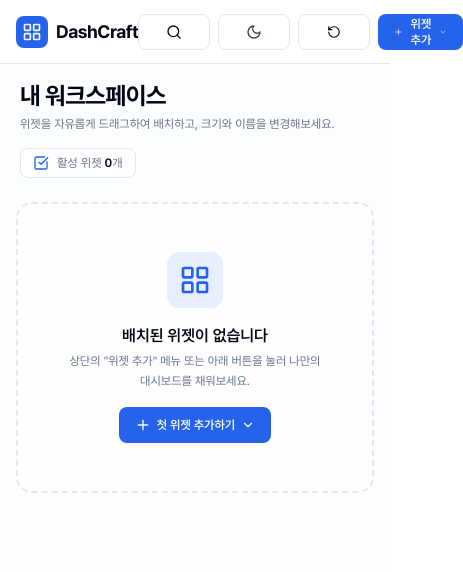
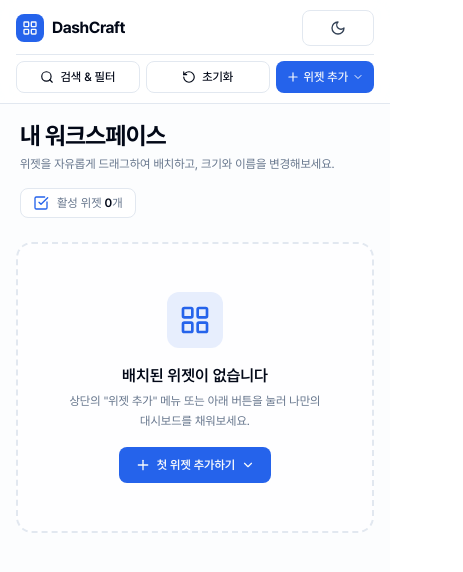
Before and after one commit to jaywai-lee/DashCraft, a Next.js app: page /dashboard in a window 390 px wide. Shown: the top 572 px of the page, 463 px wide, since content can reach past the window. Built offline with nearby package versions, Linux system fonts and the light colour scheme.

Commit message:
refactor: 반응형 헤더 2행 레이아웃, 모달/스켈레톤 Layout Shift 및 DnD 키보드 오작동 수정 (#32)

```diff
--- a/src/app/dashboard/page.tsx
+++ b/src/app/dashboard/page.tsx
@@ -61,48 +61,65 @@ export default function DashboardPage() {
 
   return (
     <div className="min-h-screen bg-muted/20 text-foreground flex flex-col">
-      <header className="border-b bg-background/80 backdrop-blur-md sticky top-0 z-40 px-4 sm:px-6 h-16 flex items-center justify-between">
+      <header className="border-b bg-background/80 backdrop-blur-md sticky top-0 z-50 px-4 sm:px-6 py-2.5 sm:py-0 sm:h-16 flex flex-col sm:flex-row sm:items-center justify-between gap-2 sm:gap-4">
+        <div className="flex items-center justify-between w-full sm:w-auto">
           <Link
             href="/"
             className="flex items-center gap-2 hover:opacity-80 transition-opacity"
           >
             <div className="p-1.5 bg-primary text-primary-foreground rounded-lg">
-            <LayoutGrid className="w-5 h-5" />
+              <LayoutGrid className="w-4 h-4 sm:w-5 sm:h-5" />
             </div>
-          <span className="font-bold text-lg tracking-tight">DashCraft</span>
+            <span className="font-bold text-base sm:text-lg tracking-tight">
+              DashCraft
+            </span>
           </Link>
 
-        <div className="flex items-center gap-2">
+          <div className="sm:hidden">
+            <ThemeToggle />
+          </div>
+        </div>
+
+        <div className="flex items-center justify-between sm:justify-end gap-1.5 sm:gap-2 w-full sm:w-auto pt-1.5 sm:pt-0 border-t sm:border-t-0 border-border/40">
           <Button
             variant={isOpen ? "primary" : "outline"}
-            size="md"
+            size="sm"
             onClick={toggleFilter}
-            className="relative gap-1.5"
+            className="relative flex-1 sm:flex-initial h-8 px-2.5 sm:px-3 text-xs gap-1.5"
             title="검색 및 필터"
           >
-            <Search className="w-4 h-4" />
-            <span className="hidden sm:inline">검색 & 필터</span>
+            <Search className="w-3.5 h-3.5" />
+            <span>검색 & 필터</span>
             {isFilterActive && (
               <span className="w-2 h-2 rounded-full bg-primary absolute -top-0.5 -right-0.5 ring-2 ring-background" />
             )}
           </Button>
-          <ThemeToggle />
+
           <Button
             variant="outline"
-            size="md"
+            size="sm"
             onClick={() => setIsResetModalOpen(true)}
+            className="flex-1 sm:flex-initial h-8 px-2.5 sm:px-3 text-xs gap-1.5"
             title="대시보드 초기화"
           >
             <RotateCcw className="w-3.5 h-3.5" />
-            <span className="hidden sm:inline">초기화</span>
+            <span>초기화</span>
           </Button>
+
+          <div className="hidden sm:block">
+            <ThemeToggle />
+          </div>
 
           <Dropdown>
             <DropdownTrigger>
-              <Button variant="primary" size="md" className="gap-1.5">
-                <Plus className="w-4 h-4" />
-                <span>위젯 추가</span>
-                <ChevronDown className="w-3.5 h-3.5" />
+              <Button
+                variant="primary"
+                size="sm"
+                className="flex-1 sm:flex-initial h-8 px-2.5 sm:px-3 text-xs gap-1"
+              >
+                <Plus className="w-3.5 h-3.5" />
+                <span className="whitespace-nowrap">위젯 추가</span>
+                <ChevronDown className="w-3 h-3" />
               </Button>
             </DropdownTrigger>
 
--- a/src/features/dashboard-filter/ui/TodoStatusFilterGroup.tsx
+++ b/src/features/dashboard-filter/ui/TodoStatusFilterGroup.tsx
@@ -17,13 +17,13 @@ export const TodoStatusFilterGroup = ({
   onSelect,
 }: TodoStatusFilterGroupProps) => {
   return (
-    <div className="flex items-center bg-muted/50 p-1 rounded-lg text-xs border gap-1">
+    <div className="flex items-center bg-muted/50 p-1 rounded-lg text-xs border gap-1 shrink-0 whitespace-nowrap">
       {STATUS_OPTIONS.map((item) => (
         <button
           key={item.id}
           onClick={() => onSelect(item.id)}
           className={cn(
-            "px-2 py-1 rounded-md transition-colors",
+            "px-2.5 py-1 rounded-md transition-colors shrink-0 whitespace-nowrap",
             status === item.id
               ? "bg-background font-semibold text-foreground shadow-2xs"
               : "text-muted-foreground hover:text-foreground",
--- a/src/features/dashboard-filter/ui/WidgetTypeFilterGroup.tsx
+++ b/src/features/dashboard-filter/ui/WidgetTypeFilterGroup.tsx
@@ -14,11 +14,11 @@ export const WidgetTypeFilterGroup = ({
   onSelect,
 }: WidgetTypeFilterGroupProps) => {
   return (
-    <div className="flex items-center bg-muted/50 p-1 rounded-lg text-xs border gap-1">
+    <div className="flex items-center bg-muted/50 p-1 rounded-lg text-xs border gap-1 shrink-0 whitespace-nowrap">
       <button
         onClick={() => onSelect("all")}
         className={cn(
-          "px-2.5 py-1 rounded-md transition-colors",
+          "px-2.5 py-1 rounded-md transition-colors shrink-0 whitespace-nowrap",
           selectedType === "all"
             ? "bg-background font-semibold text-foreground shadow-2xs"
             : "text-muted-foreground hover:text-foreground",
@@ -31,7 +31,7 @@ export const WidgetTypeFilterGroup = ({
           key={item.type}
           onClick={() => onSelect(item.type as WidgetType)}
           className={cn(
-            "px-2.5 py-1 rounded-md transition-colors",
+            "px-2.5 py-1 rounded-md transition-colors shrink-0 whitespace-nowrap",
             selectedType === item.type
               ? "bg-background font-semibold text-foreground shadow-2xs"
               : "text-muted-foreground hover:text-foreground",
--- a/src/shared/ui/modal/Modal.tsx
+++ b/src/shared/ui/modal/Modal.tsx
@@ -55,7 +55,7 @@ export const Modal = ({
 
       <div
         className={cn(
-          "relative w-full bg-background text-foreground rounded-2xl border shadow-2xl overflow-hidden z-10 space-y-5 p-6 animate-in zoom-in-95 duration-200",
+          "relative w-full max-h-[90vh] overflow-y-auto bg-background text-foreground rounded-2xl border shadow-2xl z-10 space-y-5 p-5 sm:p-6 animate-in zoom-in-95 duration-200 my-auto",
           maxWidthStyles[maxWidth],
           className,
         )}
@@ -69,9 +69,9 @@ export const Modal = ({
         </button>
 
         {(title || description) && (
-          <div className="text-center space-y-1.5 pt-2 px-6">
+          <div className="text-center space-y-1.5 pt-2 px-2 sm:px-6">
             {title && (
-              <h2 className="text-lg font-bold tracking-tight text-foreground">
+              <h2 className="text-base sm:text-lg font-bold tracking-tight text-foreground">
                 {title}
               </h2>
             )}
--- a/src/shared/ui/theme-toggle/ThemeToggle.tsx
+++ b/src/shared/ui/theme-toggle/ThemeToggle.tsx
@@ -15,9 +15,7 @@ export const ThemeToggle = () => {
 
   if (!mounted) {
     return (
-      <Button variant="outline" size="md" className="w-9 h-9 p-0" disabled>
-        <Sun className="w-4 h-4 text-muted-foreground" />
-      </Button>
+      <div className="w-[72px] h-9 rounded-lg border bg-muted/40 animate-pulse shrink-0" />
     );
   }
 
--- a/src/widgets/dashboard-grid/ui/SortableWidget.tsx
+++ b/src/widgets/dashboard-grid/ui/SortableWidget.tsx
@@ -6,6 +6,7 @@ import { ClockWidget } from "@/features/clock-widget/ui/ClockWidget";
 import { DDayWidget } from "@/features/dday-widget/ui/DDayWidget";
 import { MemoWidget } from "@/features/memo-widget/ui/MemoWidget";
 import { TodoWidget } from "@/features/todo-widget";
+import { cn } from "@/shared/lib/utils";
 import { useSortable } from "@dnd-kit/sortable";
 import { CSS } from "@dnd-kit/utilities";
 import { memo } from "react";
@@ -28,7 +29,7 @@ export const SortableWidget = memo(
     const style = {
       transform: CSS.Translate.toString(transform),
       transition,
-      opacity: isDragging ? 0.3 : 1,
+      opacity: isDragging ? 0.4 : 1,
       zIndex: isDragging ? 50 : 1,
     };
 
@@ -58,15 +59,14 @@ export const SortableWidget = memo(
       <div
         ref={setNodeRef}
         style={style}
-        {...attributes}
-        {...listeners}
-        className={`h-fit touch-none select-none ${colSpanClass}`}
+        className={cn("h-fit touch-none select-none", colSpanClass)}
       >
         <WidgetFrame
           id={widget.id}
           title={widget.title}
           color={widget.color}
           width={widget.layout.w}
+          dragHandleProps={{ attributes, listeners }}
         >
           {renderWidgetContent()}
         </WidgetFrame>
```
Also changed, not shown: src/entities/widget/ui/WidgetFrame.tsx (+17 -1 lines), src/features/dashboard-filter/ui/DashboardFilterBar.tsx (+6 -4 lines), src/widgets/dashboard-grid/ui/DashboardGrid.tsx (+19 -9 lines). Lines whose indentation alone changed are shown as unchanged.
